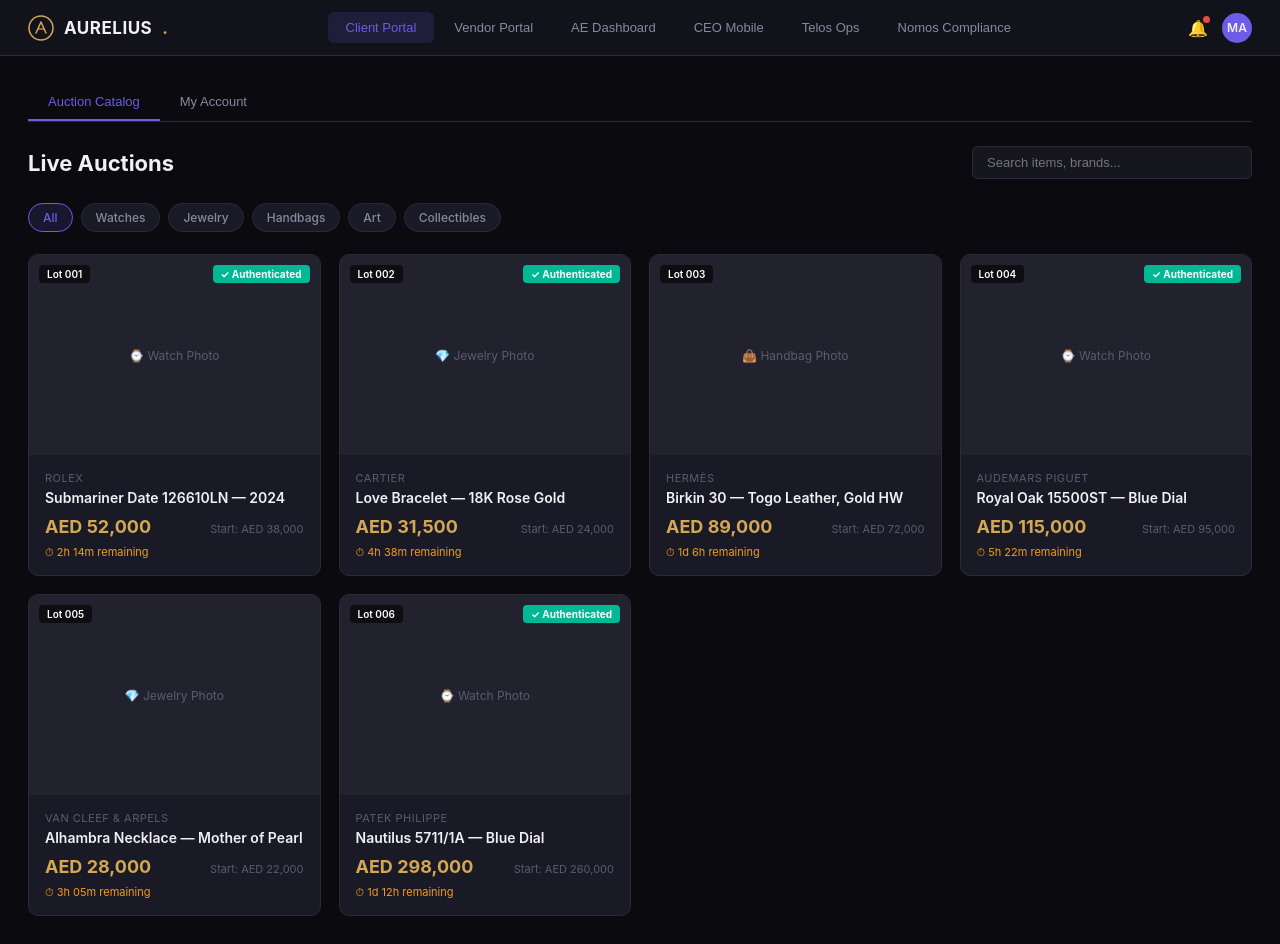
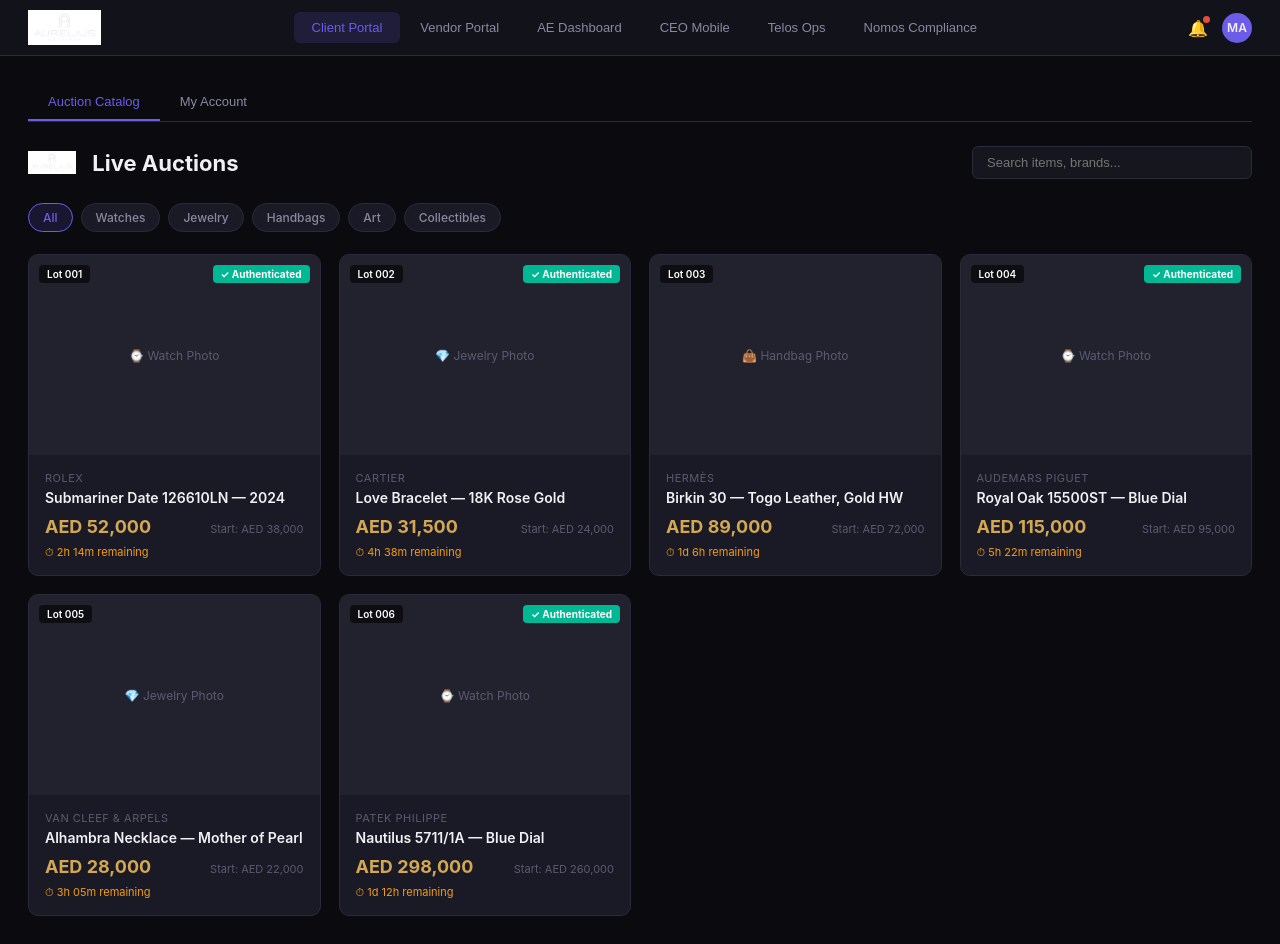
Before and after one commit to moaziz-ai/aurelius-docs, a plain HTML site: page prototype.html in a window 1280 px wide. Drawn offline with Linux system fonts and the light colour scheme.

Commit message:
Add Aurelius logo to deck and prototype

```diff
--- a/prototype.html
+++ b/prototype.html
@@ -281,8 +281,7 @@
 <!-- ═══ TOP BAR ═══ -->
 <div class="topbar">
   <div class="logo">
-    <svg viewBox="0 0 26 26" fill="none"><circle cx="13" cy="13" r="12" stroke="#d4a853" stroke-width="1.5"/><path d="M8 18L13 7L18 18" stroke="#d4a853" stroke-width="1.5" stroke-linecap="round" stroke-linejoin="round"/><line x1="10" y1="14" x2="16" y2="14" stroke="#d4a853" stroke-width="1.2"/></svg>
-    AURELIUS<span class="dot">.</span>
+    <img src="https://moaziz-ai.github.io/aurelius-docs/aurelius-logo.jpg" alt="Aurelius Auctions" style="max-width: 180px; height: auto; max-height: 36px;">
   </div>
   <div class="tabs" id="mainTabs">
     <button class="tab active" onclick="switchView('client')">Client Portal</button>
@@ -319,7 +318,10 @@
   <!-- Catalog View -->
   <div class="client-subview active" id="client-catalog">
     <div class="client-header">
-      <h1>Live Auctions</h1>
+      <div style="display: flex; align-items: center; gap: 16px;">
+        <img src="https://moaziz-ai.github.io/aurelius-docs/aurelius-logo.jpg" alt="Aurelius Auctions" style="max-width: 120px; height: auto; max-height: 24px;">
+        <h1>Live Auctions</h1>
+      </div>
       <input type="text" class="search" placeholder="Search items, brands..." />
     </div>
     <div class="filter-bar">
```
Also changed, not shown: deck.html (+1 -0 lines).
